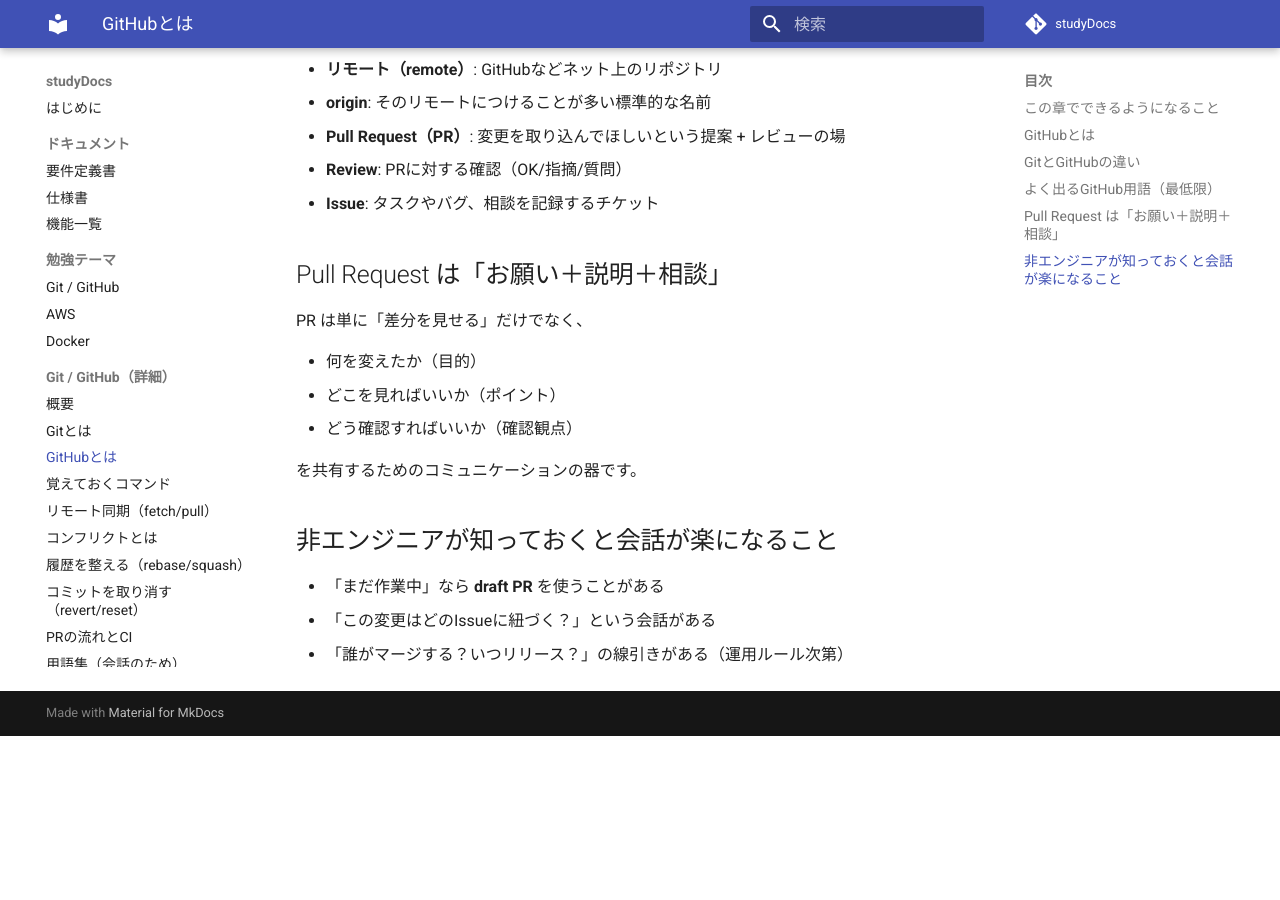
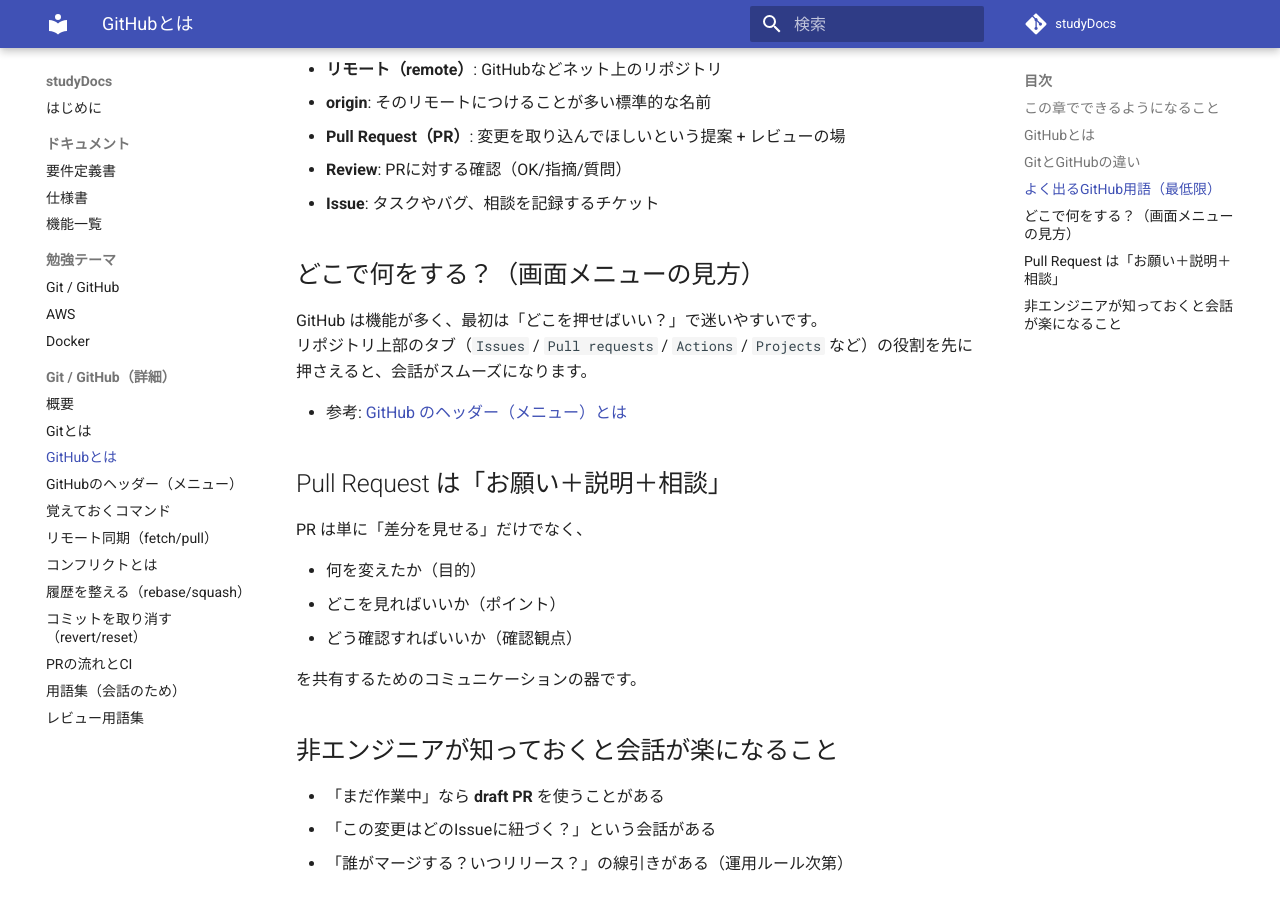
Before and after one commit to santa928/studyDocs, an MkDocs documentation site: the page built from docs/git-github/what-is-github.md, in a window 1280 px wide and 900 px high, scrolled down 775 px. Built offline with MkDocs 1.6.1 and Material for MkDocs 9.7.7, drawn with Linux system fonts in a browser that asks for light colours; comment, search, counter and statistics services are not loaded; before the commit the page ends 1511 px from its top, so only the background shows below that.

Commit message:
github のリポジトリのタブの説明追加

```diff
--- a/docs/features.md
+++ b/docs/features.md
@@ -12,6 +12,7 @@
 - **学習資料（Git / GitHub）**
   - 非エンジニア向けに「会話に必要な概念」を中心に整理
   - Gitとは / GitHubとは / 覚えるコマンド / 用語集
+  - GitHub の画面メニュー（ヘッダー/リポジトリのタブ）を「役割」で整理
 
 ## 更新フロー（Mermaid）
 
--- a/docs/git-github/index.md
+++ b/docs/git-github/index.md
@@ -6,9 +6,10 @@
 
 1. [Gitとは](what-is-git.md)
 2. [GitHubとは](what-is-github.md)
-3. [覚えておくコマンドと意味](commands.md)（`add` と `commit` の違いはここでも整理）
-4. [用語集（会話のため）](glossary.md)
-5. [レビュー用語集](review-glossary.md)
+3. [GitHub のヘッダー（メニュー）とは](github-header.md)（どこで何をするか迷わないため）
+4. [覚えておくコマンドと意味](commands.md)（`add` と `commit` の違いはここでも整理）
+5. [用語集（会話のため）](glossary.md)
+6. [レビュー用語集](review-glossary.md)
 
 ## 会話で詰まりやすいトピック
 
--- a/docs/git-github/what-is-github.md
+++ b/docs/git-github/what-is-github.md
@@ -29,6 +29,13 @@
 - **Review**: PRに対する確認（OK/指摘/質問）
 - **Issue**: タスクやバグ、相談を記録するチケット
 
+## どこで何をする？（画面メニューの見方）
+
+GitHub は機能が多く、最初は「どこを押せばいい？」で迷いやすいです。
+リポジトリ上部のタブ（`Issues` / `Pull requests` / `Actions` / `Projects` など）の役割を先に押さえると、会話がスムーズになります。
+
+- 参考: [GitHub のヘッダー（メニュー）とは](github-header.md)
+
 ## Pull Request は「お願い＋説明＋相談」
 
 PR は単に「差分を見せる」だけでなく、
--- a/docs/requirements.md
+++ b/docs/requirements.md
@@ -13,6 +13,7 @@
 ## 学習ゴール（到達イメージ）
 
 - **Git と GitHub の役割の違い**を説明できる
+- GitHub の画面（ヘッダー/リポジトリのタブ）を見て「どこで何をするか」を説明できる
 - 会話で出る用語（commit / branch / PR など）を誤解なく理解できる
 - 最低限のコマンド（`status` / `add` / `commit` 等）が「何をしているか」を言葉で説明できる
   - とくに **`add` と `commit` の違い**を説明できる
--- a/docs/specification.md
+++ b/docs/specification.md
@@ -16,6 +16,7 @@
   - `specification.md`: 仕様書（本ページ）
   - `features.md`: 機能一覧（Mermaid のフロー図を含む）
   - `git-github/`: Git/GitHub 学習資料
+    - `github-header.md`: GitHub の画面メニュー（ヘッダー/リポジトリタブ）の説明
 
 ## ローカル起動仕様
 
--- a/mkdocs.yml
+++ b/mkdocs.yml
@@ -53,6 +53,7 @@
       - 概要: git-github/intro.md
       - Gitとは: git-github/what-is-git.md
       - GitHubとは: git-github/what-is-github.md
+      - GitHubのヘッダー（メニュー）: git-github/github-header.md
       - 覚えておくコマンド: git-github/commands.md
       - リモート同期（fetch/pull）: git-github/remote-sync.md
       - コンフリクトとは: git-github/conflict.md
```
Also changed, not shown: CHANGELOG.md (+1 -0 lines), README.md (+1 -0 lines), docs/git-github/github-header.md (added, +92 -0 lines).
